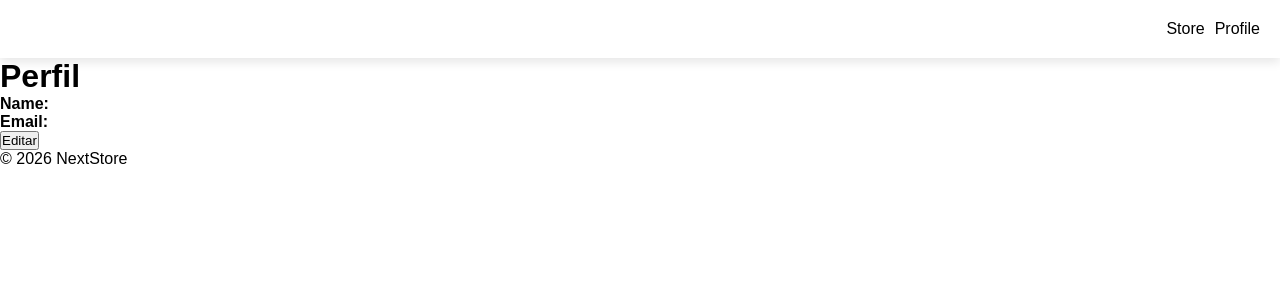
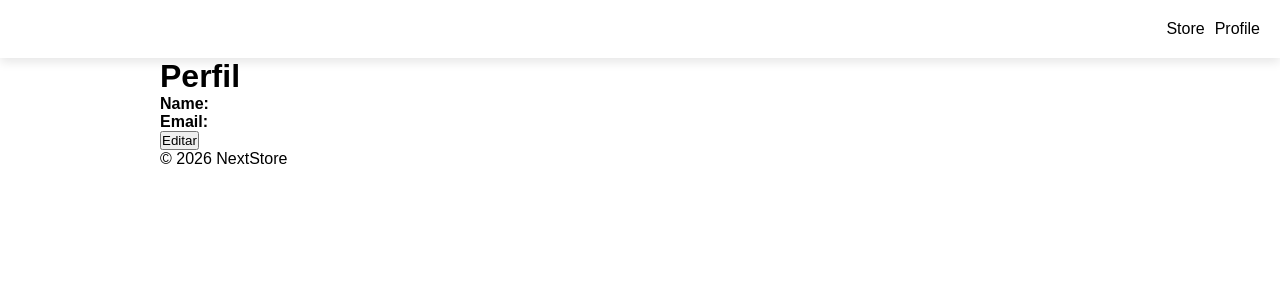
Before and after one commit to dielsonsales/NextStore, a Next.js app: page /profile in a window 1280 px wide. Shown: the top 300 px of the page. Built offline with nearby package versions, Linux system fonts and the light colour scheme.

Commit message:
feat: Create a container CSS to centralize content

```diff
--- a/src/app/globals.css
+++ b/src/app/globals.css
@@ -33,3 +33,11 @@ a {
     color-scheme: dark;
   }
 }
+
+.container {
+  max-width: 1000px;
+  margin-left: auto;
+  margin-right: auto;
+  padding: 0 20px;
+  width: 100%;
+}
--- a/src/app/layout.tsx
+++ b/src/app/layout.tsx
@@ -19,8 +19,10 @@ export default function RootLayout({
         <header>
           <NavBar />
         </header>
-        <main>{children}</main>
-        <Footer />
+        <main className="container">{children}</main>
+        <footer className="container">
+          <Footer />
+        </footer>
       </body>
     </html>
   );
--- a/src/components/layout/footer/footer.tsx
+++ b/src/components/layout/footer/footer.tsx
@@ -1,5 +1,5 @@
 import styles from "./footer.module.css";
 
 export default function Footer() {
-  return <footer>© 2026 NextStore</footer>;
+  return <p>© 2026 NextStore</p>;
 }
```
